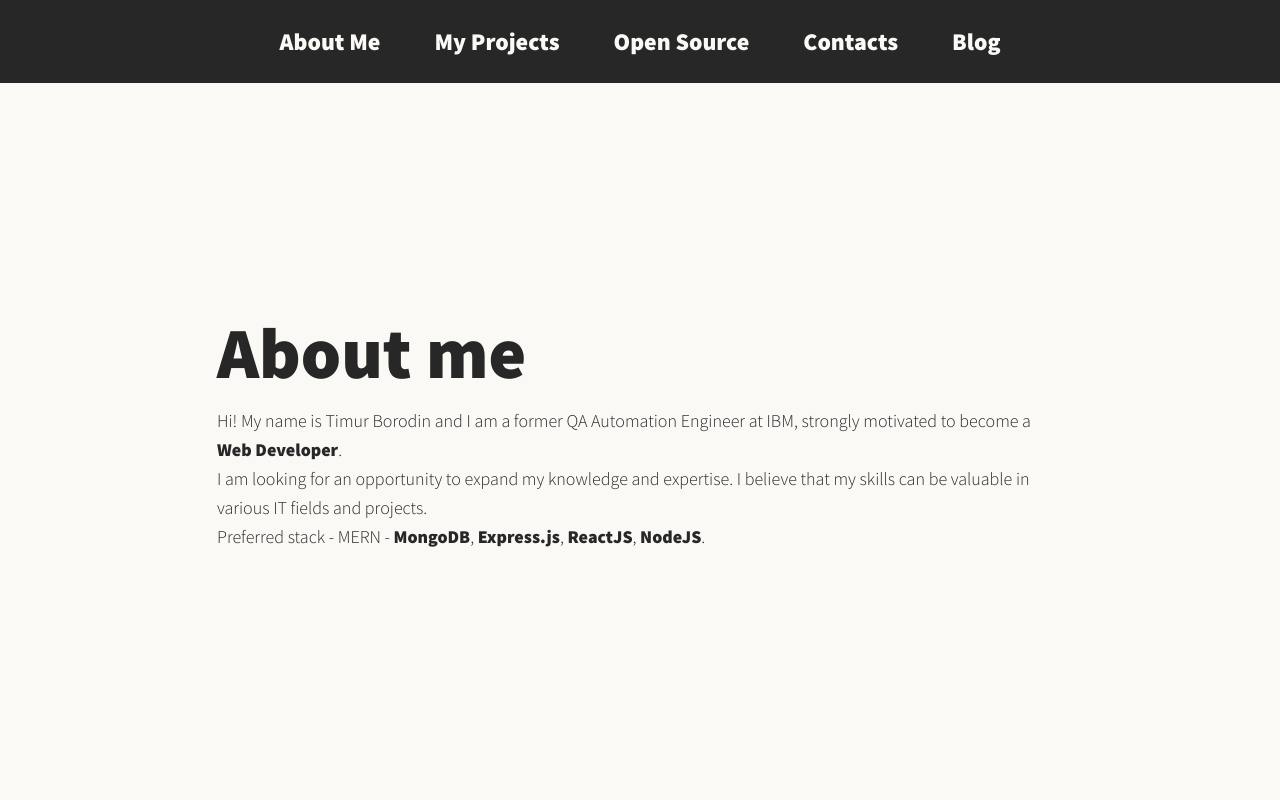
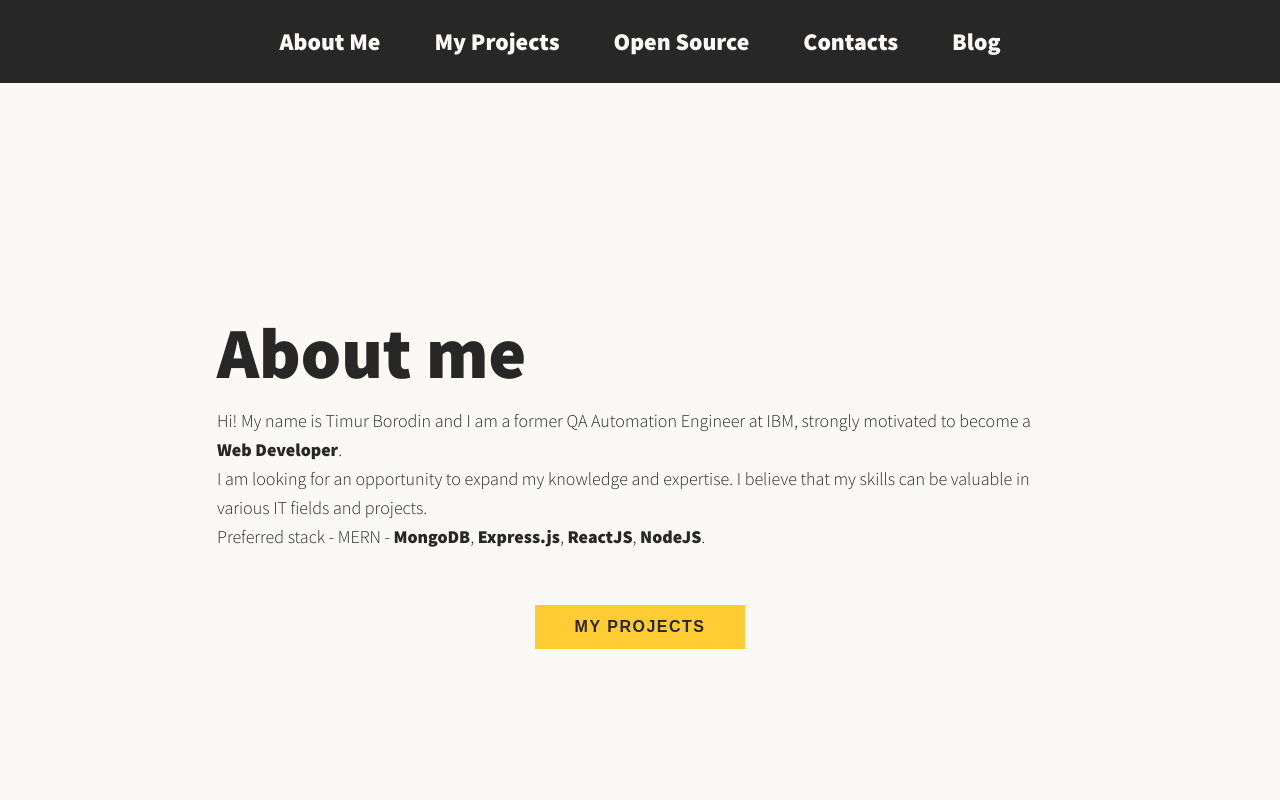
Before and after one commit to De1ain/de1ain.github.io, a Next.js app: page / in a window 1280 px wide. Shown: the top 800 px of the page. Built offline with nearby package versions, Linux system fonts and the light colour scheme.

Commit message:
Add button leading to MyProjects

```diff
--- a/components/AboutMe.js
+++ b/components/AboutMe.js
@@ -1,4 +1,5 @@
 import React from 'react';
+import Link from 'next/link';
 
 import styles from './AboutMe.module.css';
 
@@ -15,6 +16,13 @@ const AboutMe = () => {
                 <br />
                 Preferred stack - MERN - <strong>MongoDB</strong>, <strong>Express.js</strong>, <strong>ReactJS</strong>, <strong>NodeJS</strong>.
             </p>
+            <p className={styles['about-me__p']}>
+                <Link href='#my-projects'>
+                    <button className={styles['about-me__submit-btn']}>
+                        My Projects
+                    </button>
+                </Link>
+            </p>
         </section>
     );
 };
--- a/components/AboutMe.module.css
+++ b/components/AboutMe.module.css
@@ -2,3 +2,26 @@
   max-width: 900px;
   margin: 8em auto;
 }
+
+.about-me__submit-btn {
+  background: var(--color-accent);
+  border: 0;
+  color: inherit;
+  cursor: pointer;
+  font-size: 1rem;
+  font-weight: var(--fw-bold);
+  letter-spacing: 1.5px;
+  padding: 0.8em 2.5em;
+  text-decoration: none;
+  text-transform: uppercase;
+  transition: transform 200ms ease-in-out;
+}
+
+.about-me__submit-btn:hover {
+  transform: scale(1.1);
+}
+
+.about-me__p {
+  margin-top: 3em;
+  text-align: center;
+}
```
